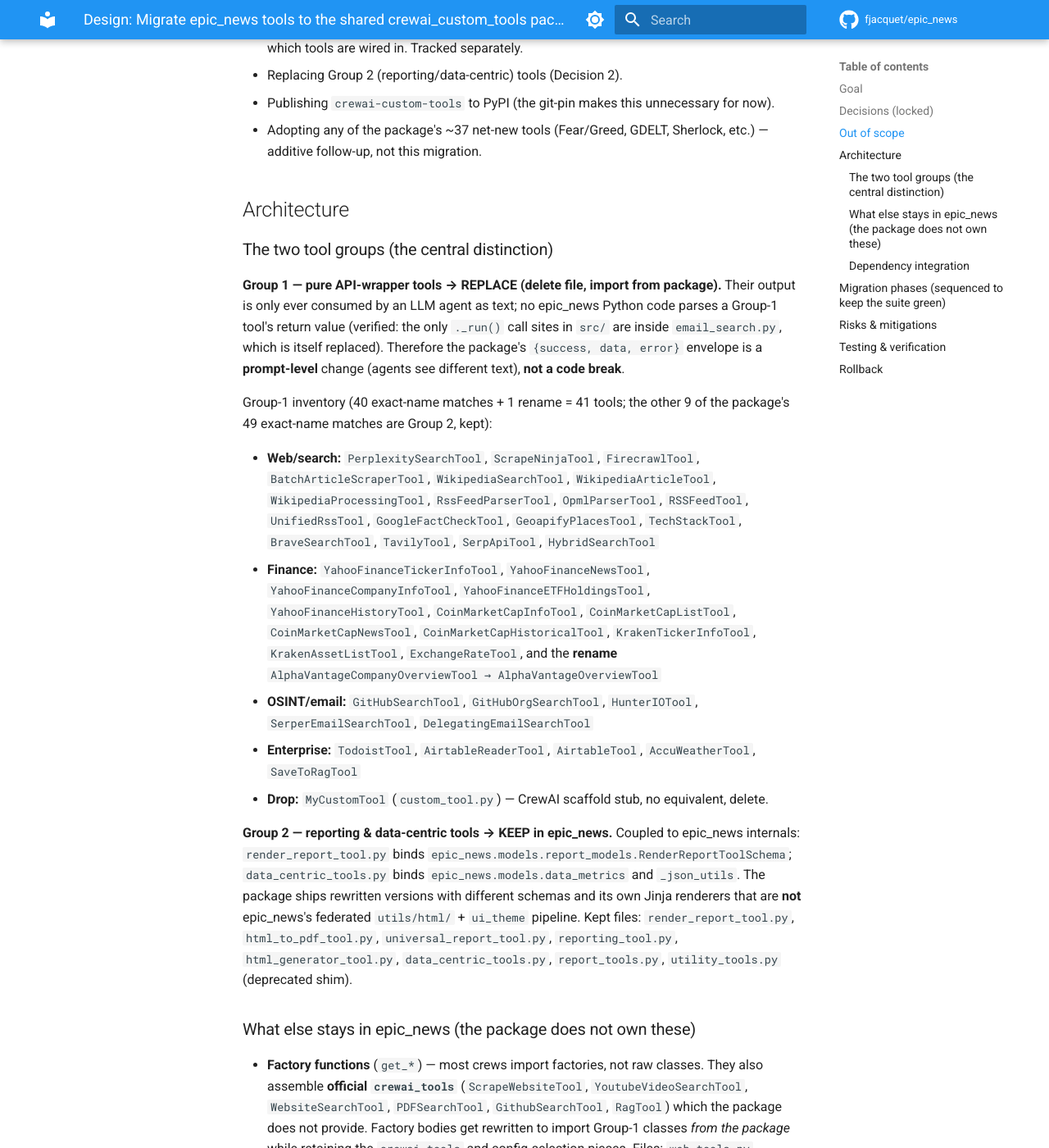
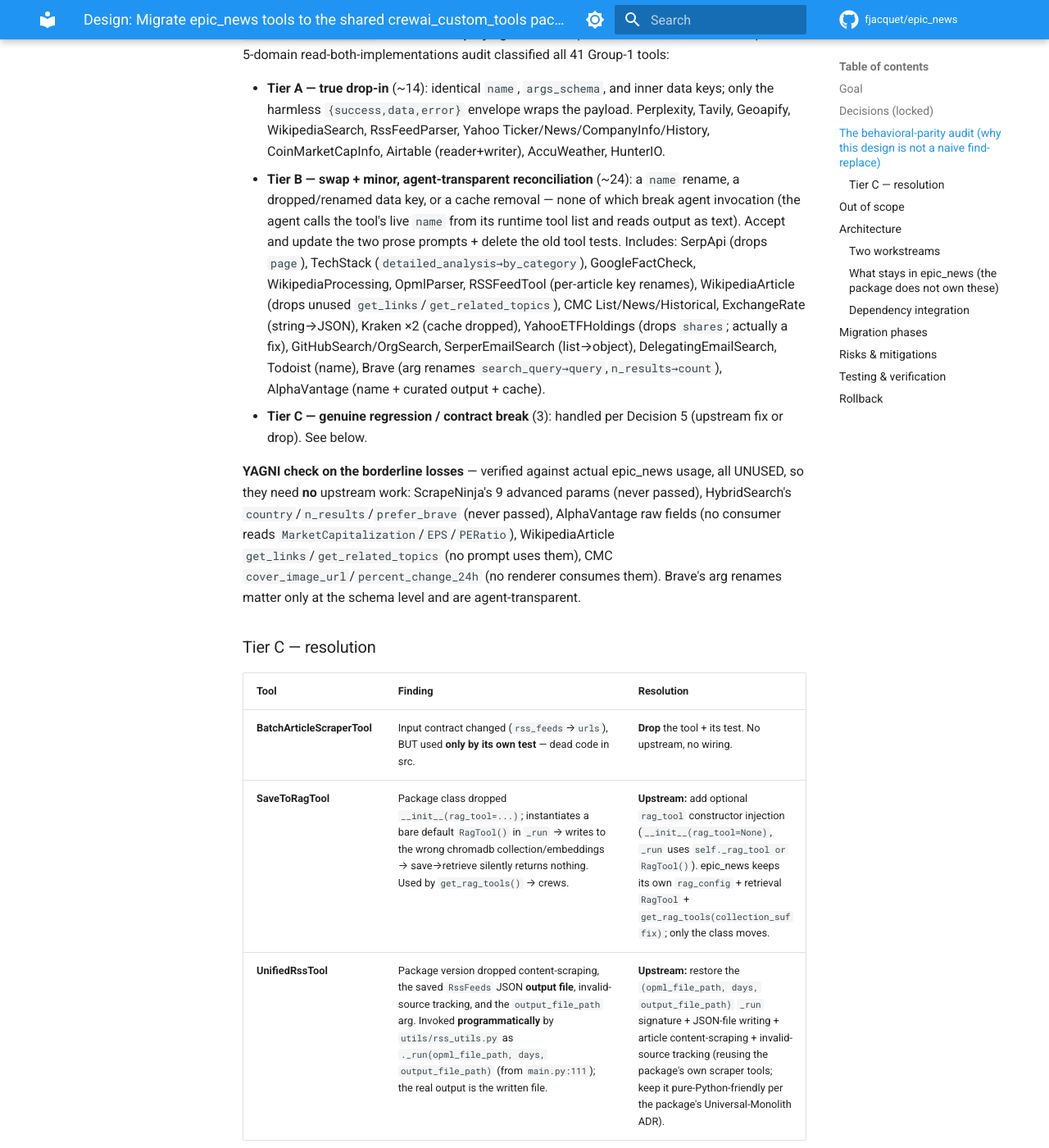
Before and after one commit to fjacquet/epic_news, an MkDocs documentation site: the page built from docs/superpowers/specs/2026-07-08-tools-migration-crewai-custom-tools-design.md, in a window 1280 px wide and 1400 px high, scrolled down 1207 px. Shown: the whole window at 82% size. Built offline with MkDocs 1.6.1 and Material for MkDocs 9.7.7, drawn with Linux system fonts in a browser that asks for light colours; comment, search, counter and statistics services are not loaded; some of the changed text lies outside the part shown.

Commit message:
docs(spec): revise tools-migration design after parity audit
5-domain behavioral-parity audit found crewai_custom_tools v0.2.0 is a simplifying rewrite, not a faithful port. Revised to two-workstream plan: upstream-fix SaveToRagTool (rag_tool injection) + UnifiedRssTool (output-file/signature) to v0.3.0, then full Group-1 migration. BatchArticleScraper dropped (dead code); borderline losses YAGNI-verified unused.

Co-Authored-By: Claude Opus 4.8 (1M context) <noreply@anthropic.com>

Claude-Session: https://claude.ai/code/session_019J6yk1ovVndVjLXW1fq2UC

````diff
--- a/docs/superpowers/specs/2026-07-08-tools-migration-crewai-custom-tools-design.md
+++ b/docs/superpowers/specs/2026-07-08-tools-migration-crewai-custom-tools-design.md
@@ -1,54 +1,66 @@
 # Design: Migrate epic_news tools to the shared `crewai_custom_tools` package
 
 **Date:** 2026-07-08
-**Status:** Approved design — ready for implementation planning
+**Status:** Approved design (revised after 5-domain behavioral-parity audit) — ready for implementation planning
 **Predecessor:** `docs/superpowers/plans/2026-07-04-validate-implementation.md` (the pre-refactor test safety net this refactor depends on)
 
 ## Goal
 
-Stop maintaining ~50 duplicated tool implementations inside `src/epic_news/tools/`. Source every **pure API-wrapper tool** (web, finance, OSINT, enterprise) from the shared, independently-tested `crewai-custom-tools` package instead, deleting the in-repo copies. epic_news keeps only the glue and the report-rendering tools that are coupled to its own models and federated HTML theme.
-
-This is the "structural refactor" the `2026-07-04-validate-implementation` plan was written to protect.
+Stop maintaining ~40 duplicated tool implementations inside `src/epic_news/tools/`. Source every **pure API-wrapper tool** (web, finance, OSINT, enterprise) from the shared, independently-tested `crewai-custom-tools` package instead, deleting the in-repo copies. epic_news keeps only the glue (factories/selectors/infra) and the report-rendering tools that are coupled to its own models and federated HTML theme.
 
 ## Decisions (locked)
 
 | # | Decision | Choice |
 |---|---|---|
-| 1 | End state | **Full rip-and-replace** of pure-wrapper tool implementations: delete the files, import classes directly from the package at call sites. |
-| 2 | Reporting + data-centric tools (Group 2) | **Keep epic_news's versions.** They are coupled to `epic_news.models` and the `utils/html` federated-theme pipeline; the package's own renderers differ. Carve them OUT of the migration. |
-| 3 | Dependency form | **Git-pinned tag from day one:** `crewai-custom-tools @ git+https://github.com/fjacquet/crewai-custom-tools.git@v0.2.0`. Reproducible in Docker/CI. (`v0.2.0` is tagged and pushed; verified.) |
-| 4 | Sequencing | **Run + commit the validate-implementation safety net first**, then migrate. Characterization tests catch swap regressions. |
+| 1 | End state | **Full rip-and-replace** of Group-1 tool implementations: delete the files, import classes directly from the package. |
+| 2 | Reporting + data-centric tools (Group 2) | **Keep epic_news's versions.** Coupled to `epic_news.models` + the `utils/html` federated-theme pipeline (TemplateManager + ~20 renderers + `ui_theme`), which is epic_news product identity, not a generic tool. Out of scope for the package. |
+| 3 | Dependency form | **Git-pinned tag:** `crewai-custom-tools @ git+https://github.com/fjacquet/crewai-custom-tools.git@<tag>`. Reproducible in Docker/CI. Bumped to the new tag (below) after the upstream fixes. |
+| 4 | Sequencing | **Safety net first**, then **upstream fixes**, then epic_news migration. |
+| 5 | Tier-C regressions | **Upstream-fix the package to a true superset, re-release, then migrate 100% of Group 1.** No permanent Group-1 tool left in epic_news. |
+
+## The behavioral-parity audit (why this design is not a naive find-replace)
+
+`crewai_custom_tools` v0.2.0 is a **simplifying rewrite** of epic_news's tools, not a faithful port. A 5-domain read-both-implementations audit classified all 41 Group-1 tools:
+
+- **Tier A — true drop-in** (~14): identical `name`, `args_schema`, and inner data keys; only the harmless `{success,data,error}` envelope wraps the payload. Perplexity, Tavily, Geoapify, WikipediaSearch, RssFeedParser, Yahoo Ticker/News/CompanyInfo/History, CoinMarketCapInfo, Airtable (reader+writer), AccuWeather, HunterIO.
+- **Tier B — swap + minor, agent-transparent reconciliation** (~24): a `name` rename, a dropped/renamed data key, or a cache removal — none of which break agent invocation (the agent calls the tool's live `name` from its runtime tool list and reads output as text). Accept and update the two prose prompts + delete the old tool tests. Includes: SerpApi (drops `page`), TechStack (`detailed_analysis→by_category`), GoogleFactCheck, WikipediaProcessing, OpmlParser, RSSFeedTool (per-article key renames), WikipediaArticle (drops unused `get_links`/`get_related_topics`), CMC List/News/Historical, ExchangeRate (string→JSON), Kraken ×2 (cache dropped), YahooETFHoldings (drops `shares`; actually a fix), GitHubSearch/OrgSearch, SerperEmailSearch (list→object), DelegatingEmailSearch, Todoist (name), Brave (arg renames `search_query→query`,`n_results→count`), AlphaVantage (name + curated output + cache).
+- **Tier C — genuine regression / contract break** (3): handled per Decision 5 (upstream fix or drop). See below.
+
+**YAGNI check on the borderline losses** — verified against actual epic_news usage, all UNUSED, so they need **no** upstream work: ScrapeNinja's 9 advanced params (never passed), HybridSearch's `country`/`n_results`/`prefer_brave` (never passed), AlphaVantage raw fields (no consumer reads `MarketCapitalization`/`EPS`/`PERatio`), WikipediaArticle `get_links`/`get_related_topics` (no prompt uses them), CMC `cover_image_url`/`percent_change_24h` (no renderer consumes them). Brave's arg renames matter only at the schema level and are agent-transparent.
+
+### Tier C — resolution
+
+| Tool | Finding | Resolution |
+|---|---|---|
+| **BatchArticleScraperTool** | Input contract changed (`rss_feeds`→`urls`), BUT used **only by its own test** — dead code in src. | **Drop** the tool + its test. No upstream, no wiring. |
+| **SaveToRagTool** | Package class dropped `__init__(rag_tool=...)`; instantiates a bare default `RagTool()` in `_run` → writes to the wrong chromadb collection/embeddings → save→retrieve silently returns nothing. Used by `get_rag_tools()` → crews. | **Upstream:** add optional `rag_tool` constructor injection (`__init__(rag_tool=None)`, `_run` uses `self._rag_tool or RagTool()`). epic_news keeps its own `rag_config` + retrieval `RagTool` + `get_rag_tools(collection_suffix)`; only the class moves. |
+| **UnifiedRssTool** | Package version dropped content-scraping, the saved `RssFeeds` JSON **output file**, invalid-source tracking, and the `output_file_path` arg. Invoked **programmatically** by `utils/rss_utils.py` as `._run(opml_file_path, days, output_file_path)` (from `main.py:111`); the real output is the written file. | **Upstream:** restore the `(opml_file_path, days, output_file_path)` `_run` signature + JSON-file writing + article content-scraping + invalid-source tracking (reusing the package's own scraper tools; keep it pure-Python-friendly per the package's Universal-Monolith ADR). |
 
 ## Out of scope
 
-- The `HolidayPlannerCrew` OpenRouter `APIError` ("Unable to get json response") — that is an LLM/output-parsing issue with `mistral-small-2603` on the final report task, unrelated to which tools are wired in. Tracked separately.
-- Replacing Group 2 (reporting/data-centric) tools (Decision 2).
-- Publishing `crewai-custom-tools` to PyPI (the git-pin makes this unnecessary for now).
-- Adopting any of the package's ~37 net-new tools (Fear/Greed, GDELT, Sherlock, etc.) — additive follow-up, not this migration.
+- The `HolidayPlannerCrew` OpenRouter `APIError` ("Unable to get json response") — an LLM/output-parsing issue with `mistral-small-2603`, unrelated to tools.
+- Group 2 (reporting/data-centric) tools (Decision 2).
+- Adopting the package's ~37 net-new tools (Fear/Greed, GDELT, Sherlock, …) — additive follow-up.
+- Restoring the YAGNI-verified unused features listed above.
 
 ## Architecture
 
-### The two tool groups (the central distinction)
+### Two workstreams
 
-**Group 1 — pure API-wrapper tools → REPLACE (delete file, import from package).**
-Their output is only ever consumed by an LLM agent as text; no epic_news Python code parses a Group-1 tool's return value (verified: the only `._run()` call sites in `src/` are inside `email_search.py`, which is itself replaced). Therefore the package's `{success, data, error}` envelope is a **prompt-level** change (agents see different text), **not a code break**.
+**Workstream 1 — `crewai_custom_tools` repo (blocking prerequisite).** Make the package a true superset for epic_news's needs, then release a new tag.
+- W1.1 `SaveToRagTool`: optional `rag_tool` constructor injection.
+- W1.2 `UnifiedRssTool`: restore output-file writing + `(opml, days, output_file_path)` signature + content-scraping + invalid-source tracking.
+- W1.3 Version bump → **v0.3.0**, CHANGELOG, tag + push (its CI/Docker publishes on tag).
 
-Group-1 inventory (40 exact-name matches + 1 rename = 41 tools; the other 9 of the package's 49 exact-name matches are Group 2, kept):
+**Workstream 2 — `epic_news` repo (after v0.3.0).** The rip-and-replace.
 
-- **Web/search:** `PerplexitySearchTool`, `ScrapeNinjaTool`, `FirecrawlTool`, `BatchArticleScraperTool`, `WikipediaSearchTool`, `WikipediaArticleTool`, `WikipediaProcessingTool`, `RssFeedParserTool`, `OpmlParserTool`, `RSSFeedTool`, `UnifiedRssTool`, `GoogleFactCheckTool`, `GeoapifyPlacesTool`, `TechStackTool`, `BraveSearchTool`, `TavilyTool`, `SerpApiTool`, `HybridSearchTool`
-- **Finance:** `YahooFinanceTickerInfoTool`, `YahooFinanceNewsTool`, `YahooFinanceCompanyInfoTool`, `YahooFinanceETFHoldingsTool`, `YahooFinanceHistoryTool`, `CoinMarketCapInfoTool`, `CoinMarketCapListTool`, `CoinMarketCapNewsTool`, `CoinMarketCapHistoricalTool`, `KrakenTickerInfoTool`, `KrakenAssetListTool`, `ExchangeRateTool`, and the **rename** `AlphaVantageCompanyOverviewTool → AlphaVantageOverviewTool`
-- **OSINT/email:** `GitHubSearchTool`, `GitHubOrgSearchTool`, `HunterIOTool`, `SerperEmailSearchTool`, `DelegatingEmailSearchTool`
-- **Enterprise:** `TodoistTool`, `AirtableReaderTool`, `AirtableTool`, `AccuWeatherTool`, `SaveToRagTool`
-- **Drop:** `MyCustomTool` (`custom_tool.py`) — CrewAI scaffold stub, no equivalent, delete.
+### What stays in epic_news (the package does not own these)
 
-**Group 2 — reporting & data-centric tools → KEEP in epic_news.**
-Coupled to epic_news internals: `render_report_tool.py` binds `epic_news.models.report_models.RenderReportToolSchema`; `data_centric_tools.py` binds `epic_news.models.data_metrics` and `_json_utils`. The package ships rewritten versions with different schemas and its own Jinja renderers that are **not** epic_news's federated `utils/html/` + `ui_theme` pipeline. Kept files: `render_report_tool.py`, `html_to_pdf_tool.py`, `universal_report_tool.py`, `reporting_tool.py`, `html_generator_tool.py`, `data_centric_tools.py`, `report_tools.py`, `utility_tools.py` (deprecated shim).
-
-### What else stays in epic_news (the package does not own these)
-
-- **Factory functions** (`get_*`) — most crews import factories, not raw classes. They also assemble **official `crewai_tools`** (`ScrapeWebsiteTool`, `YoutubeVideoSearchTool`, `WebsiteSearchTool`, `PDFSearchTool`, `GithubSearchTool`, `RagTool`) which the package does not provide. Factory bodies get rewritten to import Group-1 classes *from the package* while retaining the `crewai_tools` and config-selection pieces. Files: `web_tools.py`, `finance_tools.py`, `coinmarketcap_tool.py`, `location_tools.py`, `github_tools.py`, `rag_tools.py`, plus the factory portion of `email_search.py`.
-- **Config-driven selectors:** `scraper_factory.py` (`get_scraper()` via `WEB_SCRAPER_PROVIDER`), `web_search_factory.py` (`WebSearchFactory`), `fact_checking_factory.py` (`FactCheckingToolsFactory`).
-- **Infrastructure:** `_json_utils.py`, `cache_manager.py`, `search_base.py`, `github_base.py`, `email_base.py` (retained where still referenced; removed only if a delete makes them unused).
+- **Factory functions** (`get_*`) — most crews import factories, not raw classes; they also assemble official `crewai_tools` (`ScrapeWebsiteTool`, `YoutubeVideoSearchTool`, `WebsiteSearchTool`, `PDFSearchTool`, `GithubSearchTool`, `RagTool`) which the package does not provide. Factory bodies get rewritten to import Group-1 classes from the package while retaining the `crewai_tools` and config-selection pieces. Files: `web_tools.py`, `finance_tools.py`, `coinmarketcap_tool.py`, `location_tools.py`, `github_tools.py`, `rag_tools.py` (injects epic_news's configured `RagTool` into the package `SaveToRagTool`), and `email_search.py`'s `get_email_search_tools()`.
+- **Config-driven selectors:** `scraper_factory.py` (`WEB_SCRAPER_PROVIDER`), `web_search_factory.py`, `fact_checking_factory.py`.
+- **RAG config:** `rag_config.py` (`build_rag_tool_kwargs`, chromadb collection, `text-embedding-3-large`, `summarize`).
+- **Group 2 reporting/data-centric tools** + the entire `utils/html/` rendering pipeline.
+- **Infrastructure** still referenced after deletions: `_json_utils.py`, `cache_manager.py` (only where kept tools use it), `search_base.py`, `github_base.py`, `email_base.py` — removed only if a delete leaves them genuinely unused.
 
 ### Dependency integration
 
@@ -56,42 +68,40 @@ Coupled to epic_news internals: `render_report_tool.py` binds `epic_news.models.
 # epic_news/pyproject.toml
 [project]
 dependencies = [
-  # ...
-  "crewai-custom-tools @ git+https://github.com/fjacquet/crewai-custom-tools.git@v0.2.0",
+  "crewai-custom-tools @ git+https://github.com/fjacquet/crewai-custom-tools.git@v0.3.0",
 ]
 ```
 
-Add via `uv add`, then `uv sync --all-extras && uv pip install -e .`. Import form at all call sites is the **top-level** package only: `from crewai_custom_tools import PerplexitySearchTool`. A prefix-only rewrite that keeps epic_news's flat file stems (e.g. `crewai_custom_tools.tools.perplexity_search_tool`) will `ModuleNotFoundError` — the package's real modules are nested by domain.
+Import form at all call sites is the **top-level** package only: `from crewai_custom_tools import PerplexitySearchTool`. A prefix-only rewrite that keeps epic_news's flat file stems will `ModuleNotFoundError` — the package's real modules are nested by domain.
 
-## Migration phases (sequenced to keep the suite green)
+## Migration phases
 
-**Phase 0 — Safety net + dependency.** Execute and commit the `2026-07-04-validate-implementation` plan to a green suite. Add the git-pinned `crewai-custom-tools` dependency; smoke-test `python -c "import crewai_custom_tools"` and that a sample class instantiates.
+**Phase 0 — Safety net.** Execute and commit `2026-07-04-validate-implementation` to a green suite. (Scope its tool JSON-contract ratchet to epic_news-owned tools only — see Phase 4.)
 
-**Phase 1 — Repoint Group-1 imports.** At every call site (src + tests), rewrite `from epic_news.tools.<file> import <Class>` → `from crewai_custom_tools import <Class>`. Apply the `AlphaVantageCompanyOverviewTool → AlphaVantageOverviewTool` rename at imports **and** usages (incl. `finance_tools.get_stock_research_tools`). Remove `MyCustomTool` references.
+**Phase 1 — Upstream fixes (Workstream 1).** Implement W1.1/W1.2 in `crewai_custom_tools` with tests; release v0.3.0. Smoke-verify from epic_news: `python -c "import crewai_custom_tools"` and that `SaveToRagTool(rag_tool=...)` and `UnifiedRssTool()._run(opml, days, out)` behave as epic_news expects.
 
-**Phase 2 — Rewrite factory bodies.** Point `web_tools.py`, `finance_tools.py`, `coinmarketcap_tool.py`, `location_tools.py`, `github_tools.py`, `rag_tools.py`, and `email_search.py`'s factory at package classes; keep official `crewai_tools` + selector logic. Keep public factory signatures identical so crew call sites are untouched.
+**Phase 2 — Add dependency + repoint imports.** Pin `@v0.3.0`; `uv sync --all-extras && uv pip install -e .`. Rewrite Group-1 class imports at all call sites (src + tests) → `from crewai_custom_tools import X`. Apply `AlphaVantageCompanyOverviewTool → AlphaVantageOverviewTool` at imports **and** usages (incl. `finance_tools.get_stock_research_tools`). Update the two prose prompts referencing tool names (`shopping_advisor`, `deep_research` YAML). Remove `MyCustomTool`.
 
-**Phase 3 — Delete orphaned Group-1 files + tests.** Remove the ~45 replaced tool implementation files and any tests that tested epic_news-internal behavior of those implementations (the package owns that testing now). Prune now-unused infra modules only if genuinely unreferenced. Run `uv run pytest -q`, `uv run mypy src/epic_news`, `uv run ruff check`.
+**Phase 3 — Rewrite factory bodies.** Point `web_tools.py`, `finance_tools.py`, `coinmarketcap_tool.py`, `location_tools.py`, `github_tools.py`, `rag_tools.py`, `email_search.py` factories at package classes; keep official `crewai_tools` + selector logic; keep factory signatures identical so crew call sites are untouched. `rag_tools.get_rag_tools` injects the configured `RagTool` into the package `SaveToRagTool`.
 
-**Phase 4 — Contract + prompt reconciliation.** Scope the JSON-contract ratchet test (from validate-implementation Task 7) to **epic_news-owned** tools only (Group 2 + infra), not package tools. Scan agent `tasks.yaml`/`agents.yaml` descriptions for any that describe old tool output shape and update wording to the `{success, data, error}` envelope where an agent is instructed to read a tool's raw result.
+**Phase 4 — Delete orphans + reconcile.** Delete the ~40 replaced Group-1 tool files, the dead `batch_article_scraper_tool.py`, and the tool tests that assert epic_news-internal behavior/names (the package owns that testing now). Scope the JSON-contract ratchet to epic_news-owned tools. Prune now-unused infra. Run `uv run pytest -q`, `uv run mypy src/epic_news`, `uv run ruff check`.
 
 ## Risks & mitigations
 
 | Risk | Likelihood | Mitigation |
 |---|---|---|
-| Module-layout mismatch breaks imports | High if naive | Rewrite to **top-level** `from crewai_custom_tools import X` only; lint for `crewai_custom_tools.tools.*` deep imports. |
-| The one rename (`AlphaVantage…`) missed at a usage site | Medium | Grep both symbol and all `AlphaVantageCompanyOverviewTool(` calls; type-check catches the rest. |
-| Envelope change confuses an agent that reads raw tool text | Low | Phase 4 prompt scan; characterization/e2e tests from the safety net catch behavioral drift. |
-| A package tool's behavior differs from epic_news's despite name match | Low–Med | Trust exact-name matches but rely on Phase 0–3 test suite; spot-check high-traffic tools (Perplexity, scraper, Yahoo) against a live/mocked call. |
-| Git-pin unavailable offline / in CI without network | Low | `uv.lock` pins the resolved commit; document the tag. |
+| Upstream v0.3.0 fixes don't match epic_news's exact contract (UnifiedRss file/signature, SaveToRag injection) | Med | Phase 1 smoke-verify against `rss_utils.py` and `rag_tools.py` before proceeding; the two are the only programmatic tool-output consumers. |
+| Module-layout mismatch breaks imports | High if naive | Rewrite to **top-level** `from crewai_custom_tools import X`; lint for deep `crewai_custom_tools.tools.*` imports. |
+| The AlphaVantage rename missed at a usage site | Med | Grep the symbol + all `AlphaVantageCompanyOverviewTool(` calls; mypy catches the rest. |
+| An agent-transparent Tier-B change (name/key) surprises a crew | Low | Characterization + mocked-e2e tests from the safety net; the two prose-prompt updates. |
+| Cache removal (Kraken/AlphaVantage) raises live-API/rate-limit exposure | Low | Accept; these are read-mostly and rate limits are generous. Revisit if 429s appear. |
 
 ## Testing & verification
 
-- Full `uv run pytest -q` green after Phase 1, 2, and 3 (incremental, never a big-bang red).
-- `uv run mypy src/epic_news` clean (catches missed renames / dangling imports).
-- The mocked e2e flow test (`tests/flows/test_reception_flow_e2e.py`, from the safety net) must still pass — proves routing → parsing → HTML rendering → email gating unchanged.
-- Manual smoke: `crewai flow kickoff` on one crew per domain (a search crew, a finance crew) to confirm tools resolve and run.
+- Package (Workstream 1): the package's own pytest suite green for the two modified tools; new tests for `rag_tool` injection and UnifiedRss file output.
+- epic_news: full `uv run pytest -q` green after Phases 2, 3, 4 (incremental, never big-bang red); `uv run mypy src/epic_news` clean; the mocked e2e flow test (`tests/flows/test_reception_flow_e2e.py`) still passes.
+- Manual smoke: `crewai flow kickoff` on one crew per domain (a search crew, a finance crew, the RSS/news path) to confirm tools resolve and the RSS output file is still written.
 
 ## Rollback
 
-Each phase is an isolated commit. Reverting the dependency line + the phase commits restores the in-repo tools. The git-pin means no local-path state to clean up.
+Workstream 1 is a separate repo/release — epic_news pins the tag, so reverting the pin restores prior behavior. Each epic_news phase is an isolated commit; reverting the dependency line + phase commits restores the in-repo tools.
````
